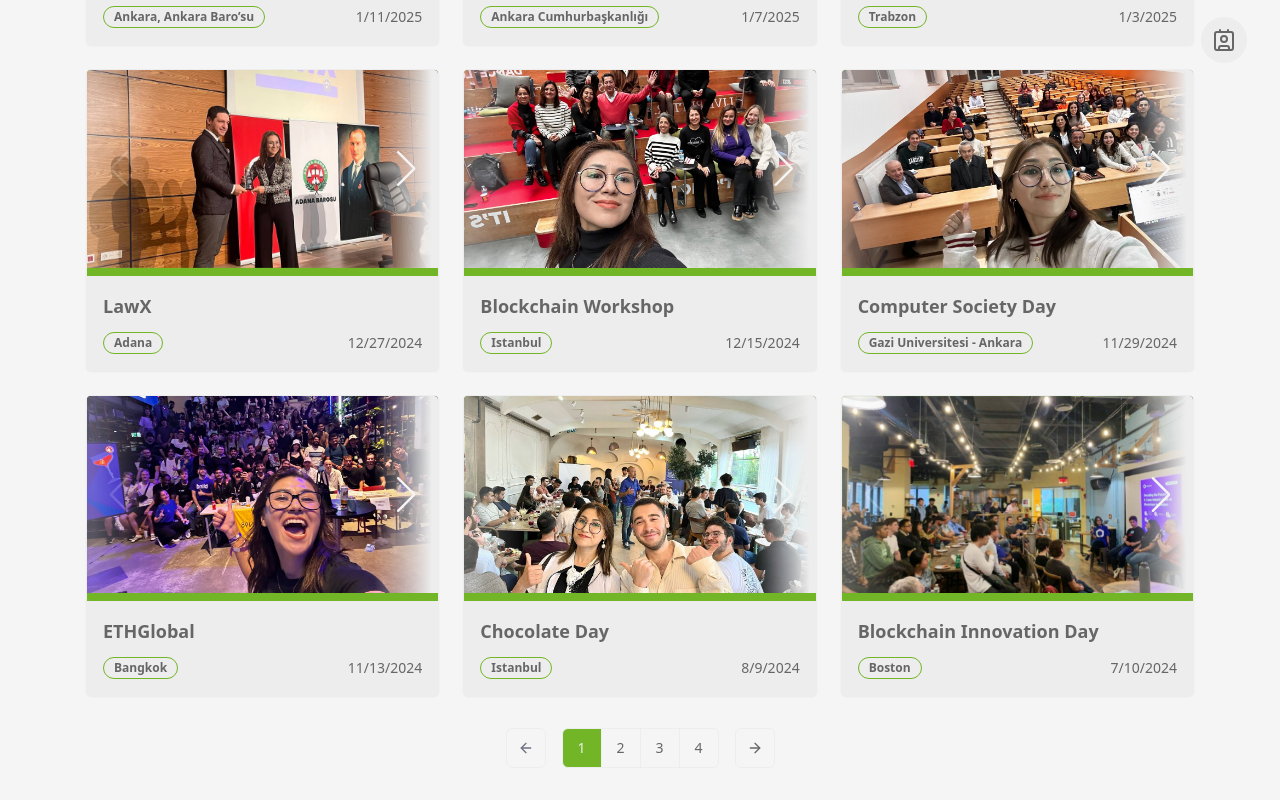
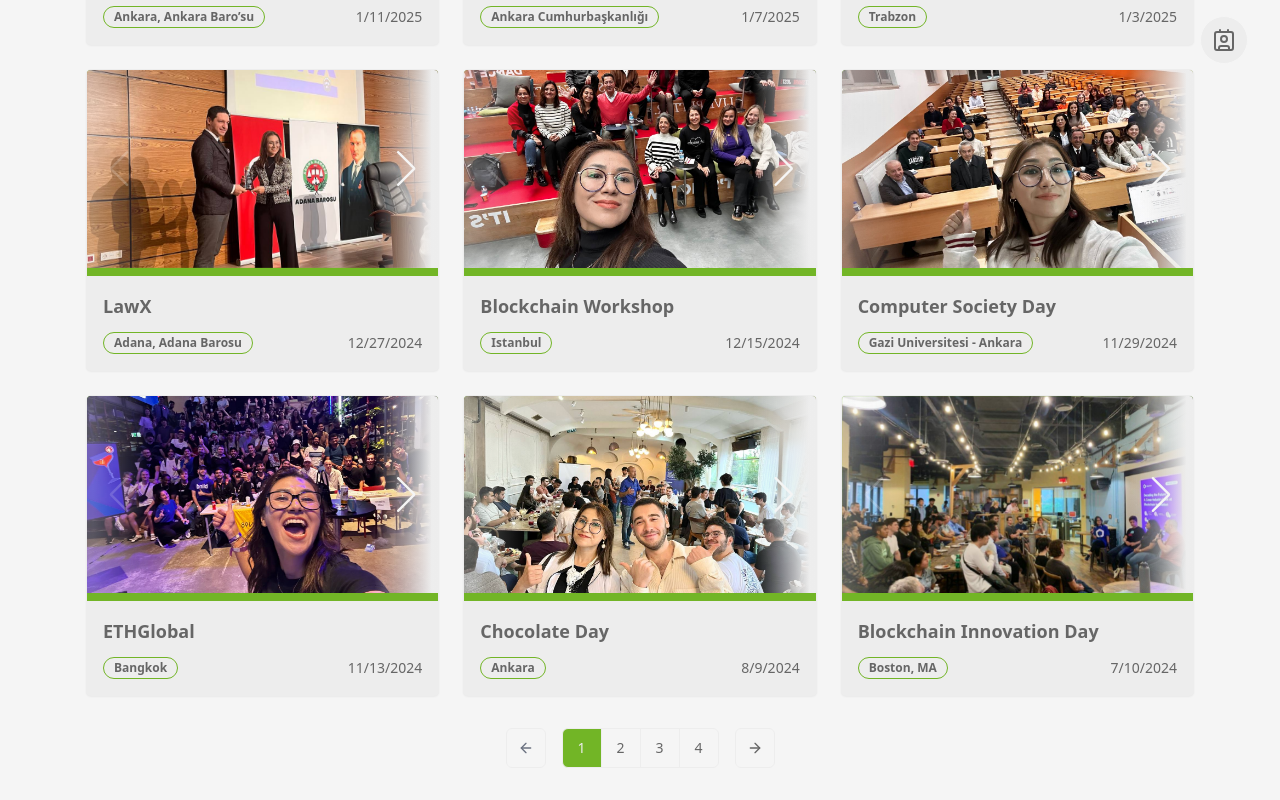
Before and after one commit to Ozavsar/ehilal, a Next.js app: page /conferences/1 in a window 1280 px wide. Shown: the part 540-1340 px from the top of the page. Built offline with nearby package versions, Linux system fonts and the light colour scheme.

Commit message:
chore: conference updates

```diff
--- a/src/app/(client)/conferences/[slug]/page.tsx
+++ b/src/app/(client)/conferences/[slug]/page.tsx
@@ -161,8 +161,8 @@
 
 const conferences: IConference[] = [
   {
-    title: "Computer Society Day",
-    location: "Baskent University - Ankara",
+    title: "Computer Science Lecture",
+    location: "Ankara, Gazi University",
     timestamp: 1709856000,
     images: [
       baskent_universitesi_1,
@@ -194,7 +194,7 @@
   },
   {
     title: "Blockchain Innovation Day",
-    location: "Boston",
+    location: "Boston, MA",
     timestamp: 1720569600,
     images: [
       blockchain_innovation_day_boston_1,
@@ -308,7 +308,7 @@
   },
   {
     title: "Chocolate Day",
-    location: "Istanbul",
+    location: "Ankara",
     timestamp: 1723161600,
     images: [chocolate_day_1, chocolate_day_2],
   },
@@ -351,8 +351,8 @@
     ],
   },
   {
-    title: "MIT Workshop",
-    location: "Boston, MIT",
+    title: "MIT Smart Contract Bootcamp",
+    location: "Boston, MIT University",
     timestamp: 1713225600,
     images: [MIT_workshop_1, MIT_workshop_2],
   },
@@ -409,8 +409,8 @@
     ],
   },
   {
-    title: "Smart Contract Day",
-    location: "Harvard University",
+    title: "Harvard ETH Smart Contract Bootcamp",
+    location: "Boston, Harvard University",
     timestamp: 1697500800,
     images: [
       smart_contract_day_harvard_1,
@@ -453,7 +453,7 @@
   },
   {
     title: "Tech Research Coffee Day",
-    location: "Istanbul",
+    location: "Ankara",
     timestamp: 1692403200,
     images: [
       tech_research_coffee_day_1,
@@ -471,7 +471,7 @@
   },
   {
     title: "LawX",
-    location: "Adana",
+    location: "Adana, Adana Barosu",
     timestamp: 1735311600,
     images: [lawx_1, lawx_2, lawx_3, lawx_4],
   },
```
